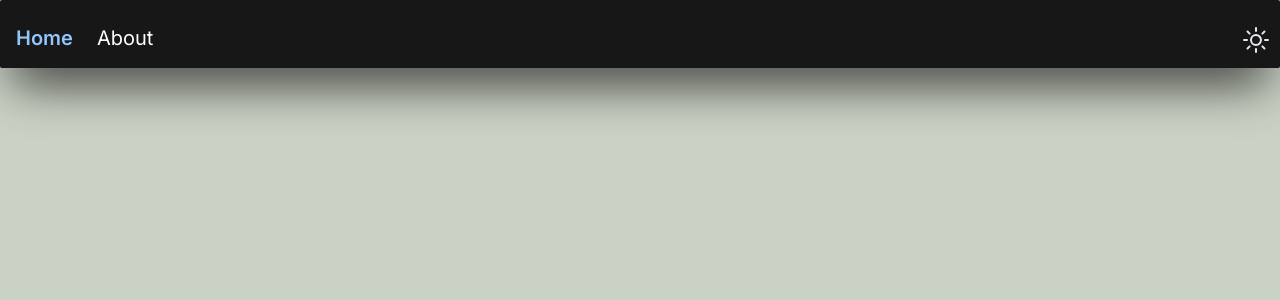
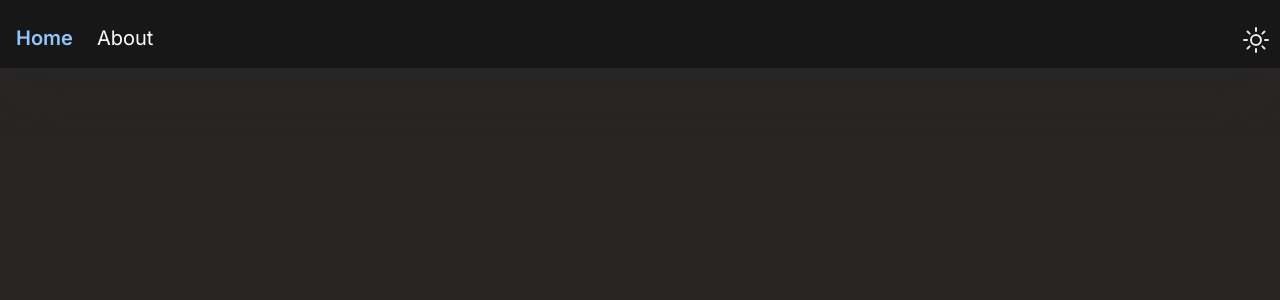
Before and after one commit to ssarkar551/portfolio, a Next.js app: page / in a window 1280 px wide. Shown: the top 300 px of the page. Built offline with nearby package versions, Linux system fonts and the light colour scheme.

Commit message:
feat:add dark mode

```diff
--- /dev/null
+++ b/src/app/about/page.tsx
@@ -0,0 +1,7 @@
+"use client"
+export default function AboutPage() {
+    <div className="flex">
+        <h1>About Page</h1>
+    </div>
+
+}
--- a/src/app/globals.css
+++ b/src/app/globals.css
@@ -2,17 +2,10 @@
 @tailwind components;
 @tailwind utilities;
 
-:root {
-  --bg-color-light: #cad2c5; /* Light grey background color */
-  --bg-color-dark: #212131; /* Dark grey background color */
+html{
+  @apply bg-gray-100
 }
 
-body {
-  background-color: var(--bg-color-light); /* Set light background color as default */
+html.dark{
+  @apply bg-stone-800
 }
-
-@media (prefers-color-scheme: dark) {
-  body {
-    background-color: var(--bg-color-dark); /* Set dark background color when in dark mode */
-  }
-}
```
Also changed, not shown: src/pages/about.tsx (deleted), src/pages/home.tsx (deleted).
